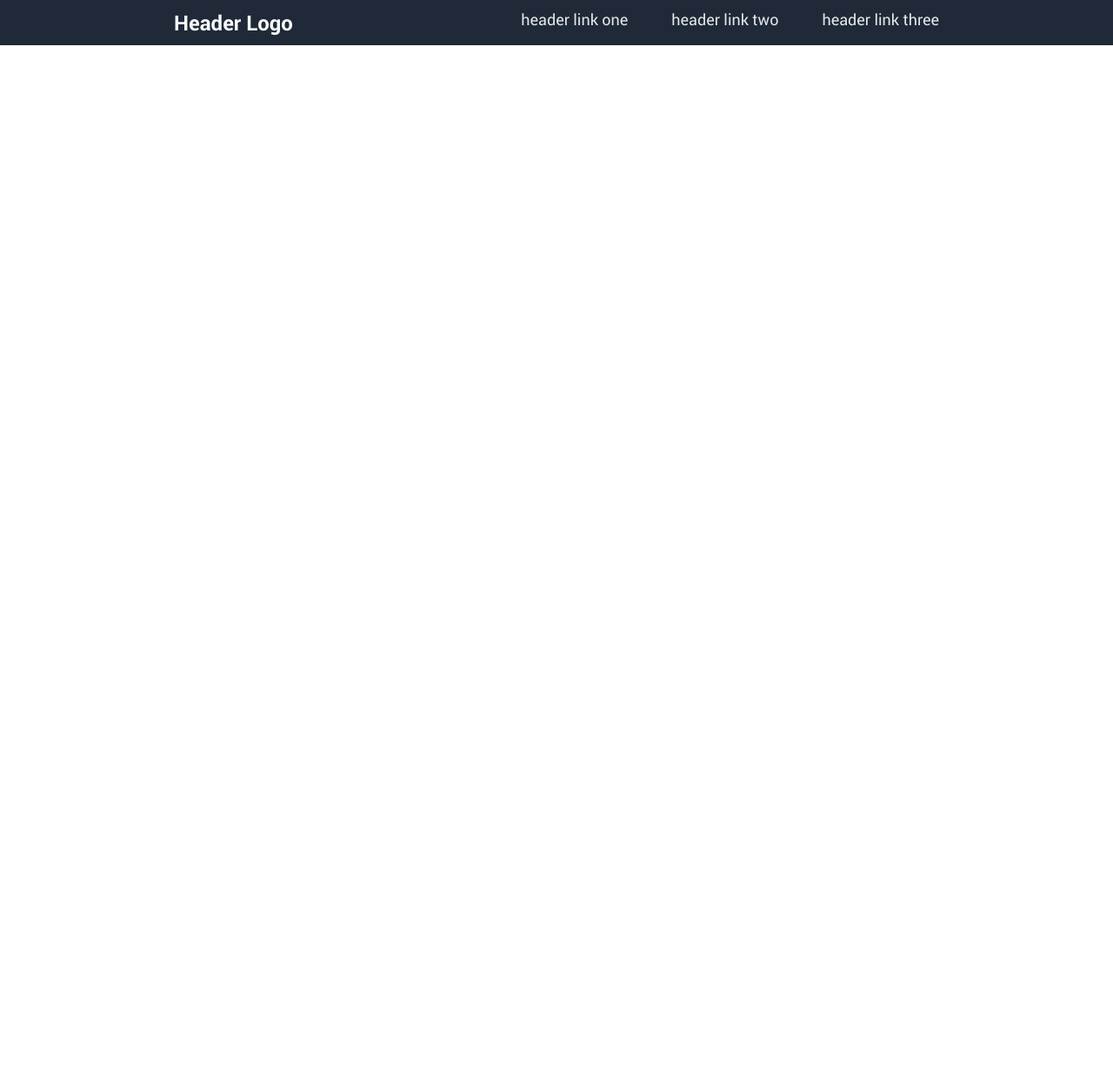
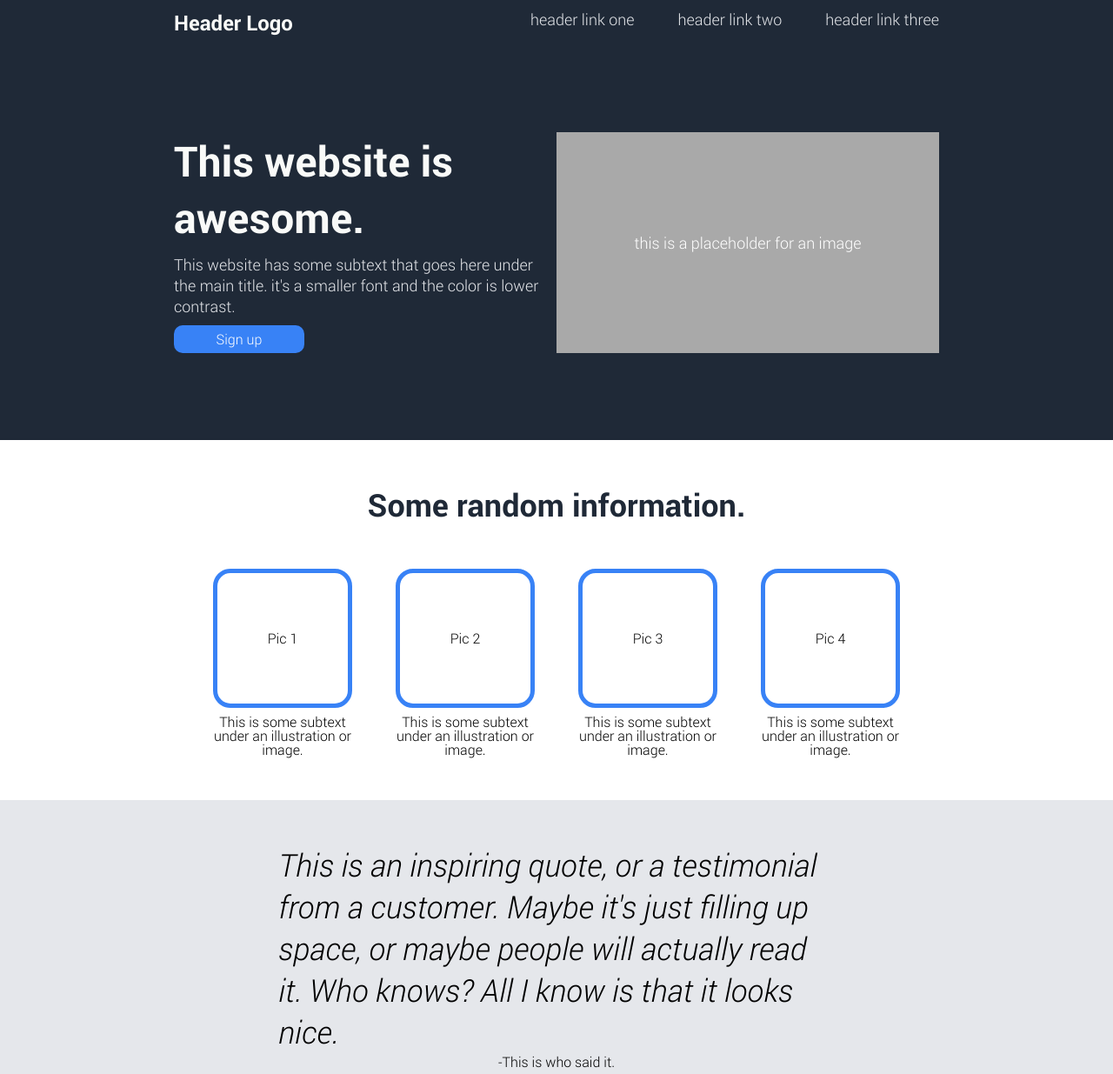
Before and after one commit to gehringmiller/landingpage_TOP, a plain HTML site: page index.html in a window 1280 px wide. Shown: the whole page at 87% size. Before the commit the page ends 800 px from the top, so only its background shows below. Drawn offline with Linux system fonts and the light colour scheme.

Commit message:
Complete 'info-section' of landing page. Begin 'quote-section.'

```diff
--- a/index.html
+++ b/index.html
@@ -19,7 +19,53 @@
         </div>
     </div>
 
+    <div class="hero">
+        <div class="hero-left">
+            <div class="hero-title">This website is awesome.</div>
+            <div class="hero-body">This website has some subtext that goes here under the main title. it's a smaller font and the color is lower contrast.</div>
+            <div class="hero-button">Sign up</div>
+        </div>
+        <div class="hero-right">
+            <div class="hero-image">this is a placeholder for an image</div>
+        </div>
+    </div>
 
+    <div class="info-section">
+        <div class="info-title">
+            Some random information.
+        </div>
+        <div class="info-examples">
+            <div class="example-1">
+                <div class="illustration-1">Pic 1</div>
+                <div class="illustration-caption">
+                    This is some subtext under an illustration or image.
+                </div>
+            </div>
+            <div class="example-2">
+                <div class="illustration-2">Pic 2</div>
+                <div class="illustration-caption">
+                    This is some subtext under an illustration or image.
+                </div>
+            </div>
+            <div class="example-3">
+                <div class="illustration-3">Pic 3</div>
+                <div class="illustration-caption">
+                    This is some subtext under an illustration or image.
+                </div>
+            </div>
+            <div class="example-4">
+                <div class="illustration-4">Pic 4</div>
+                <div class="illustration-caption">
+                    This is some subtext under an illustration or image.
+                </div>
+            </div>
+        </div>
+    </div>
+
+    <div class="quote-section">
+        <div class="quote">This is an inspiring quote, or a testimonial from a customer. Maybe it's just filling up space, or maybe people will actually read it. Who knows? All I know is that it looks nice.</div>
+        <div class="quote-speaker">-This is who said it.</div>
+    </div>
 
 </body>
 
--- a/styles.css
+++ b/styles.css
@@ -12,6 +12,20 @@
     src: url('./assets/fonts/Roboto-Italic-webfont.woff') format('woff');
     font-weight: normal;
     font-style: italic;
+}
+
+@font-face {
+    font-family: 'roboto';
+    src: url('./assets/fonts/Roboto-LightItalic-webfont.woff') format('woff');
+    font-weight: light;
+    font-style: italic;
+}
+
+@font-face {
+    font-family: 'roboto';
+    src: url('./assets/fonts/Roboto-Light-webfont.woff') format('woff');
+    font-weight: normal;
+    font-style: light;
 }
 
 @font-face {
@@ -58,3 +72,128 @@ ul {
     display: flex;
     gap: 50px;
 }
+
+.hero {
+    display: flex;
+    flex: 1;
+    justify-content: center;
+    align-items: stretch;
+    /* border: 5px white; */
+    /* border-style: dotted; */
+    padding: 100px 200px;
+    background-color: #1F2937;
+}
+
+.hero-left, .hero-right {
+    /* border: 5px blue; */
+    /* border-style: dotted; */
+    flex-basis: 100%;
+}
+
+.hero-left {
+    display: flex;
+    flex-direction: column;
+    gap: 10px;
+}
+
+.hero-title {
+    font-size: 48px;
+    font-weight: 900;
+    color: #F9FAF8;
+}
+
+.hero-body {
+    font-size: 18px;
+    color: #E5E7EB;
+}
+
+.hero-button {
+    background-color: #3882F6;
+    color: white;
+    padding: 5px 10px;
+    border-radius: 10px;
+    display: flex;
+    justify-content: center;
+    align-items: center;
+    width: 150px;
+}
+
+.hero-right {
+    font-size: 18px;
+    background-color: darkgrey;
+    display: flex;
+    justify-content: center;
+    align-items: center;
+    color: white;
+}
+
+.info-section {
+    display: flex;
+    flex-direction: column;
+    justify-content: center;
+    align-items: center;
+    /* border: 5px black; */
+    /* border-style: dashed; */
+    padding: 50px 300px;
+    gap: 50px;
+}
+
+.info-title {
+    font-size: 36px;
+    color: #1F2937;
+    font-weight: 900;
+}
+
+.info-examples {
+    display: flex;
+    justify-content: space-evenly;
+    gap: 50px;
+    /* border: 5px pink; */
+    /* border-style: solid; */
+}
+
+.example-1, .example-2, .example-3, .example-4 {
+    /* border: 3px green; */
+    /* border-style: solid; */
+    display: flex;
+    flex-direction: column;
+    justify-content: center;
+    align-items: center;
+}
+
+.illustration-1, .illustration-2, .illustration-3, .illustration-4 {
+    border: 5px #3882F6;
+    border-style: solid;
+    height: 160px;
+    width: 160px;
+    border-radius: 20px;
+    display: flex;
+    justify-content: center;
+    align-items: center;
+}
+
+.illustration-caption {
+    display: flex;
+    justify-content: center;
+    align-items: center;
+    text-align: center;
+    /* border: 3px yellow; */
+    /* border-style: solid; */
+    line-height: 16px;
+    margin-top: 8px;
+}
+
+.quote-section {
+    background-color: #E5E7EB;
+    display: flex;
+    flex-direction: column;
+    justify-content: center;
+    align-items: center;
+    padding: 50px 320px;
+}
+
+.quote {
+    font-size: 36px;
+    font-style: italic;
+    font-weight: light;
+}
```
